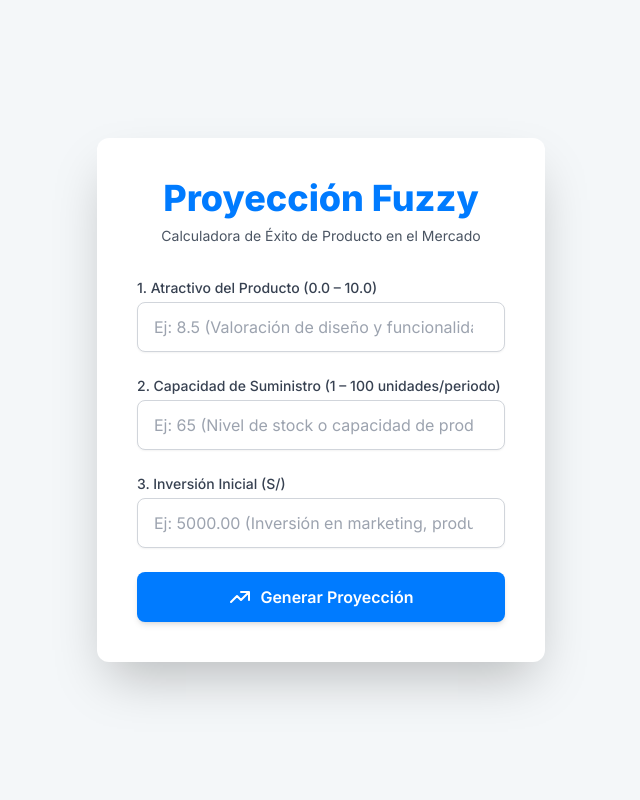
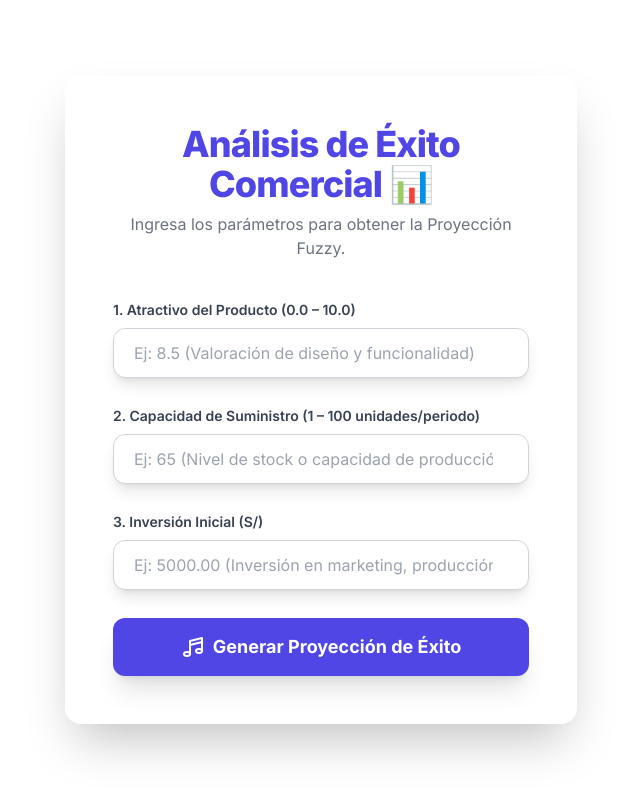
Before and after one commit to SandiaExe/LogicaDifusa, a Flask app: page / in a window 1280 px wide. Shown: the whole page, without its empty margins (319-959 px from the left). Run offline with Flask 3, Linux system fonts and the light colour scheme; parts of the project's set-up code (start-up, migrations or seed data) failed here and were passed over; some libraries are stand-ins or nearby versions.

Commit message:
Revamp index.html for market projection calculator
Updated the HTML structure and styles for the market projection calculator. Enhanced the user interface with new colors, animations, and improved layout.

```diff
--- a/templates/index.html
+++ b/templates/index.html
@@ -3,7 +3,7 @@
     <head>
         <meta charset="UTF-8">
         <meta name="viewport" content="width=device-width, initial-scale=1.0">
-    <title>Calculadora de Proyección de Mercado</title>
+        <title>Calculadora de Proyección de Mercado | Fuzzy</title>
         <!-- Carga de Tailwind CSS -->
         <script src="https://cdn.tailwindcss.com"></script>
         <script>
@@ -11,13 +11,23 @@
                 theme: {
                     extend: {
                         colors: {
-                        'primary': '#007BFF', // Azul vibrante
-                        'primary-dark': '#0056b3',
-                        'bg-light': '#f4f7f9',
+                            'primary': '#4F46E5', // Azul índigo más profesional
+                            'primary-dark': '#4338CA',
+                            'bg-start': '#E0F2F1', // Degradado inicial: Menta claro
+                            'bg-end': '#BFDBFE',   // Degradado final: Azul cielo claro
                         },
                         fontFamily: {
                             sans: ['Inter', 'sans-serif'],
                         },
+                        keyframes: {
+                            bounce_subtle: { // Animación de bounce más sutil
+                                '0%, 100%': { transform: 'translateY(0)' },
+                                '50%': { transform: 'translateY(-2px)' },
+                            }
+                        },
+                        animation: {
+                            'bounce-subtle': 'bounce_subtle 0.8s ease-in-out infinite alternate',
+                        }
                     }
                 }
             }
@@ -25,55 +35,70 @@
         <style>
             /* Usando Inter como fuente principal */
             @import url('https://fonts.googleapis.com/css2?family=Inter:wght@100..900&display=swap');
+
+            /* Aplicar el degradado animado al fondo */
+            .dynamic-bg {
+                background-image: linear-gradient(135deg, var(--tw-colors-bg-start) 0%, var(--tw-colors-bg-end) 100%);
+            }
+
+            /* Estilos personalizados para inputs con efecto de foco */
+            .input-effect:focus {
+                box-shadow: 0 0 0 3px rgba(79, 70, 229, 0.4); /* Sombra suave púrpura */
+                transform: scale(1.01); /* Pequeña expansión al enfocar */
+            }
         </style>
     </head>
-<body class="min-h-screen flex items-center justify-center bg-bg-light p-4 font-sans">
+    <body class="min-h-screen flex items-center justify-center dynamic-bg p-4 font-sans transition-all duration-500">
 
-    <div class="w-full max-w-md bg-white p-8 md:p-10 rounded-xl shadow-2xl">
-        <header class="text-center mb-8">
-            <h1 class="text-3xl md:text-4xl font-extrabold text-primary mb-2">
-                Proyección Fuzzy
+        <div class="w-full max-w-lg bg-white p-8 md:p-12 rounded-2xl shadow-2xl transition-all duration-300 hover:shadow-primary/50">
+            <header class="text-center mb-10">
+                <h1 class="text-3xl md:text-4xl font-extrabold text-primary mb-2 tracking-tight">
+                    Análisis de Éxito Comercial 📊
                 </h1>
-            <p class="text-gray-600 text-sm">Calculadora de Éxito de Producto en el Mercado</p>
+                <p class="text-gray-500 text-base">Ingresa los parámetros para obtener la Proyección Fuzzy.</p>
             </header>
 
-        <form method="post" action="/proyectar" class="space-y-6">
-            <!-- Campo de Atractivo (Antes Calidad) -->
-            <div>
-                <label for="atractivo" class="block text-sm font-medium text-gray-700 mb-1">
+            <form method="post" action="/proyectar" class="space-y-7">
+
+                <!-- Campo de Atractivo -->
+                <div class="group">
+                    <label for="atractivo" class="block text-sm font-semibold text-gray-700 mb-2 transition-colors duration-200 group-hover:text-primary">
                         1. Atractivo del Producto (0.0 – 10.0)
                     </label>
                     <input type="number" id="atractivo" name="atractivo" step="0.1" min="0" max="10" required
                         placeholder="Ej: 8.5 (Valoración de diseño y funcionalidad)"
-                       class="mt-1 block w-full px-4 py-3 border border-gray-300 rounded-lg shadow-sm focus:ring-primary focus:border-primary transition duration-150 ease-in-out">
+                        class="input-effect mt-1 block w-full px-5 py-3 border border-gray-300 rounded-xl shadow-lg focus:border-primary transition duration-300 ease-in-out">
                 </div>
 
-            <!-- Campo de Disponibilidad (Antes Stock) -->
-            <div>
-                <label for="disponibilidad" class="block text-sm font-medium text-gray-700 mb-1">
+                <!-- Campo de Disponibilidad -->
+                <div class="group">
+                    <label for="disponibilidad" class="block text-sm font-semibold text-gray-700 mb-2 transition-colors duration-200 group-hover:text-primary">
                         2. Capacidad de Suministro (1 – 100 unidades/periodo)
                     </label>
                     <input type="number" id="disponibilidad" name="disponibilidad" min="1" max="100" required
                         placeholder="Ej: 65 (Nivel de stock o capacidad de producción)"
-                       class="mt-1 block w-full px-4 py-3 border border-gray-300 rounded-lg shadow-sm focus:ring-primary focus:border-primary transition duration-150 ease-in-out">
+                        class="input-effect mt-1 block w-full px-5 py-3 border border-gray-300 rounded-xl shadow-lg focus:border-primary transition duration-300 ease-in-out">
                 </div>
 
-            <!-- Campo de Inversión (Antes Precio Original) -->
-            <div>
-                <label for="inversion" class="block text-sm font-medium text-gray-700 mb-1">
+                <!-- Campo de Inversión -->
+                <div class="group">
+                    <label for="inversion" class="block text-sm font-semibold text-gray-700 mb-2 transition-colors duration-200 group-hover:text-primary">
                         3. Inversión Inicial (S/)
                     </label>
                     <input type="number" id="inversion" name="inversion" step="0.01" min="0" required
                         placeholder="Ej: 5000.00 (Inversión en marketing, producción, etc.)"
-                       class="mt-1 block w-full px-4 py-3 border border-gray-300 rounded-lg shadow-sm focus:ring-primary focus:border-primary transition duration-150 ease-in-out">
+                        class="input-effect mt-1 block w-full px-5 py-3 border border-gray-300 rounded-xl shadow-lg focus:border-primary transition duration-300 ease-in-out">
                 </div>
 
+                <!-- Botón de Proyección con Animación -->
                 <button type="submit"
-                    class="w-full flex justify-center items-center py-3 px-4 border border-transparent rounded-lg shadow-md text-base font-semibold text-white bg-primary hover:bg-primary-dark focus:outline-none focus:ring-2 focus:ring-offset-2 focus:ring-primary transition duration-150 ease-in-out transform hover:scale-[1.01]">
-                <svg xmlns="http://www.w3.org/2000/svg" class="h-6 w-6 mr-2" fill="none" viewBox="0 0 24 24" stroke="currentColor">
-                    <path stroke-linecap="round" stroke-linejoin="round" stroke-width="2" d="M13 7h8m0 0v8m0-8l-8 8-4-4-6 6" />
+                        class="w-full flex justify-center items-center py-3.5 px-6 border border-transparent rounded-xl shadow-xl text-lg font-bold text-white bg-primary hover:bg-primary-dark
+                            focus:outline-none focus:ring-4 focus:ring-primary/50 transition duration-300 ease-in-out
+                            transform hover:scale-[1.01] hover:shadow-2xl active:scale-[0.99] active:animate-bounce-subtle">
+                    <svg xmlns="http://www.w3.org/2000/svg" class="h-6 w-6 mr-2" fill="none" viewBox="0 0 24 24" stroke="currentColor" stroke-width="2">
+                        <path stroke-linecap="round" stroke-linejoin="round" d="M9 19V6l12-3v13M9 19c0 1.105-1.343 2-3 2s-3-.895-3-2 1.343-2 3-2 3 .895 3 2zm12-3c0 1.105-1.343 2-3 2s-3-.895-3-2 1.343-2 3-2 3 .895 3 2zM9 10l12-3"/>
                     </svg>
-                Generar Proyección
+                    Generar Proyección de Éxito
                 </button>
             </form>
         </div>
```
Lines whose indentation alone changed are shown as unchanged.
